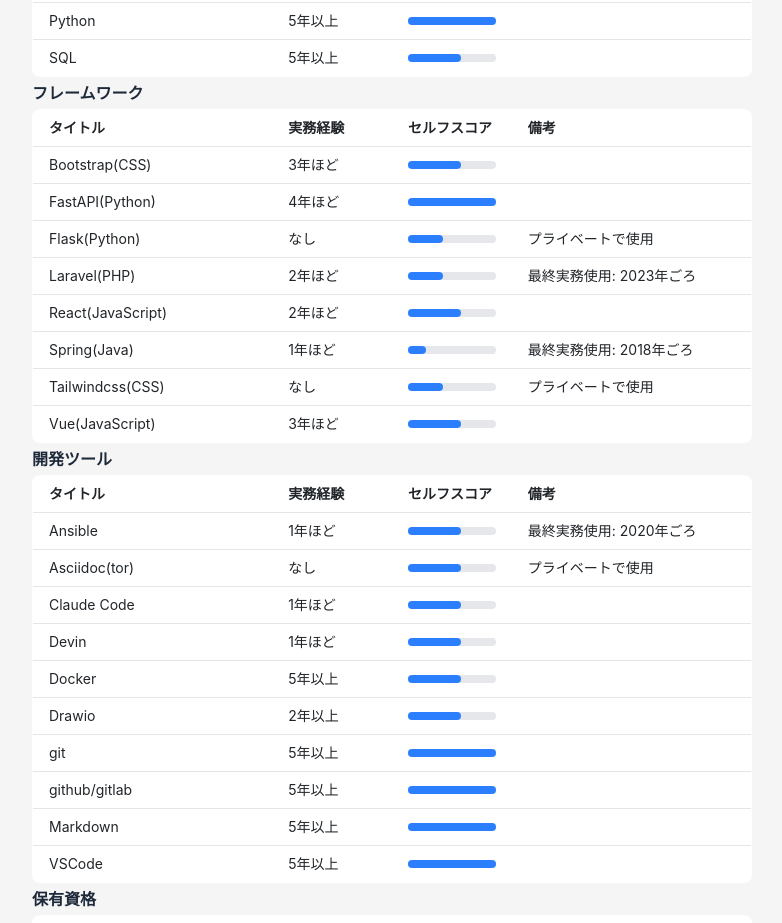
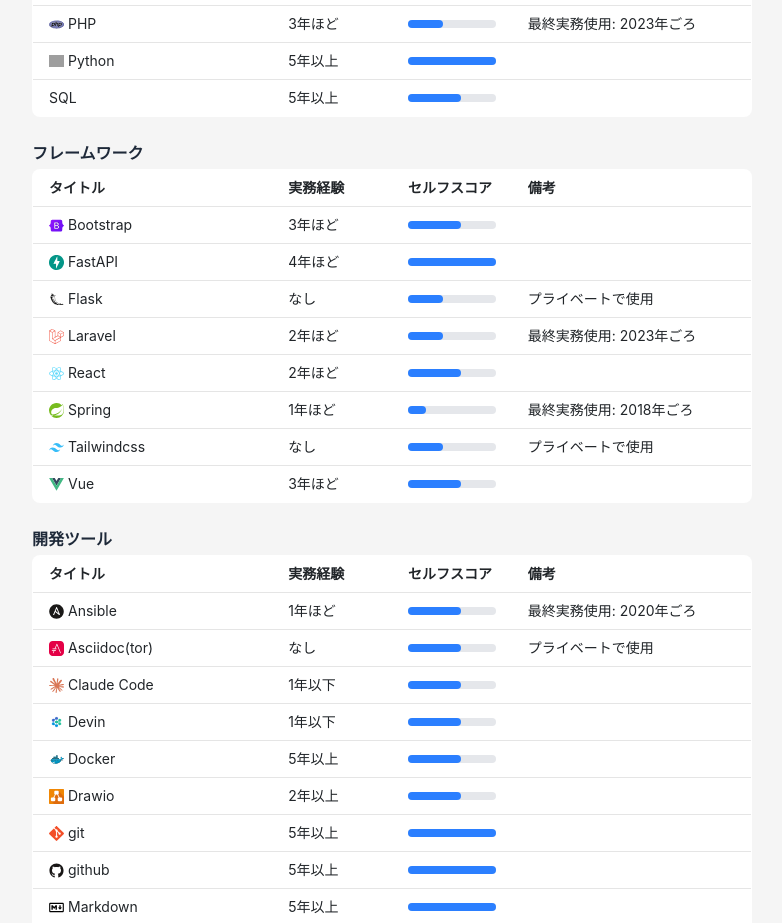
Before and after one commit to yoshik159753/portfolio, a Next.js app: page / in a window 1280 px wide. Shown: the part 3897-4820 px from the top of the page, without its empty margins (248-1030 px from the left). Built offline with nearby package versions, Linux system fonts and the light colour scheme; grey boxes are pictures that could not be loaded.

Commit message:
upd スキルセット

```diff
--- a/components/skills.js
+++ b/components/skills.js
@@ -1,4 +1,10 @@
 import Markdown from "@/components/markdown";
+
+const DevIcon = ({ dname, filename, size = 15 }) => <div className="flex items-center">
+  <img src={`/images/icons/${filename}`} alt={filename} width={size} height={size} />
+  <span className="ml-1">{dname}</span>
+</div>
+
 
 const ProgressBar = ({ val, max }) => {
   const percent = Math.round((val / max) * 100);
@@ -43,8 +49,7 @@
                 className={`px-2 md:px-4 py-2
                             align-middle
                             border-x-0
-                            ${
-                              rowIndex < items.length - 1
+                            ${rowIndex < items.length - 1
                     ? "border-b border-neutral-200"
                     : ""
                   }`}
@@ -64,16 +69,15 @@
 };
 
 const Skills = () => {
-  // キャリア(WorkExperience)
-  const WorkExperience = () => {
-    const title = "キャリア";
   const header = [
     { label: "タイトル", className: "w-2/6" },
     { label: "実務経験", className: "w-1/6" },
     { label: "セルフスコア", className: "w-1/6" },
     { label: "備考", className: "w-2/6" },
   ];
-    const items = [
+
+  // キャリア(WorkExperience)
+  const workExperience = [
     {
       name: "リード・マネジメント(予算・人員・進捗管理)",
       exp: "2年ほど",
@@ -106,24 +110,8 @@
     },
   ];
 
-    return (
-      <>
-        <h6>{title}</h6>
-        <Table header={header} items={items} />
-      </>
-    );
-  };
-
   // エンジニアリングドメイン(EngineeringDomain)
-  const EngineeringDomain = () => {
-    const title = "エンジニアリングドメイン";
-    const header = [
-      { label: "タイトル", className: "w-2/6" },
-      { label: "実務経験", className: "w-1/6" },
-      { label: "セルフスコア", className: "w-1/6" },
-      { label: "備考", className: "w-2/6" },
-    ];
-    const items = [
+  const engineeringDomain = [
     {
       name: "Web系バックエンド",
       exp: "5年以上",
@@ -156,62 +144,46 @@
     },
   ];
 
-    return (
-      <>
-        <h6>{title}</h6>
-        <Table header={header} items={items} />
-      </>
-    );
-  };
-
   // プログラミング言語(ProgrammingLanguages)
-  const ProgrammingLang = () => {
-    const title = "プログラミング言語";
-    const header = [
-      { label: "タイトル", className: "w-2/6" },
-      { label: "実務経験", className: "w-1/6" },
-      { label: "セルフスコア", className: "w-1/6" },
-      { label: "備考", className: "w-2/6" },
-    ];
-    const items = [
+  const programmingLang = [
     {
-        name: "Bash",
+      name: <DevIcon dname="Bash" filename="bash.svg" />,
       exp: "5年以上",
       level: { val: 4, max: 5 },
       memo: "",
     },
     {
-        name: "C",
+      name: <DevIcon dname="C" filename="c.svg" />,
       exp: "5年ほど",
       level: { val: 1, max: 5 },
       memo: "最終実務使用: 2014年ごろ",
     },
     {
-        name: "C++",
+      name: <DevIcon dname="C++" filename="cplusplus.svg" />,
       exp: "1年ほど",
       level: { val: 1, max: 5 },
       memo: "最終実務使用: 2015年ごろ",
     },
     {
-        name: "Java",
+      name: <DevIcon dname="Java" filename="java.svg" />,
       exp: "3年ほど",
       level: { val: 2, max: 5 },
       memo: "最終実務使用: 2019年ごろ",
     },
     {
-        name: "JavaScript",
+      name: <DevIcon dname="JavaScript" filename="javascript.svg" />,
       exp: "5年ほど",
       level: { val: 4, max: 5 },
       memo: "",
     },
     {
-        name: "PHP",
+      name: <DevIcon dname="PHP" filename="php.svg" />,
       exp: "3年ほど",
       level: { val: 2, max: 5 },
       memo: "最終実務使用: 2023年ごろ",
     },
     {
-        name: "Python",
+      name: <DevIcon dname="Python" filename="python.svg" />,
       exp: "5年以上",
       level: { val: 5, max: 5 },
       memo: "",
@@ -224,171 +196,128 @@
     },
   ];
 
-    return (
-      <>
-        <h6>{title}</h6>
-        <Table header={header} items={items} />
-      </>
-    );
-  };
-
-  // フレームワーク(Frameworks)
-  const Frameworks = () => {
-    const title = "フレームワーク";
-    const header = [
-      { label: "タイトル", className: "w-2/6" },
-      { label: "実務経験", className: "w-1/6" },
-      { label: "セルフスコア", className: "w-1/6" },
-      { label: "備考", className: "w-2/6" },
-    ];
-    const items = [
+  const frameworks = [
     {
-        name: "Bootstrap(CSS)",
+      name: <DevIcon dname="Bootstrap" filename="bootstrap.svg" />,
       exp: "3年ほど",
       level: { val: 3, max: 5 },
       memo: "",
     },
     {
-        name: "FastAPI(Python)",
+      name: <DevIcon dname="FastAPI" filename="fastapi.svg" />,
       exp: "4年ほど",
       level: { val: 5, max: 5 },
       memo: "",
     },
     {
-        name: "Flask(Python)",
+      name: <DevIcon dname="Flask" filename="flask.svg" />,
       exp: "なし",
       level: { val: 2, max: 5 },
       memo: "プライベートで使用",
     },
     {
-        name: "Laravel(PHP)",
+      name: <DevIcon dname="Laravel" filename="laravel.svg" />,
       exp: "2年ほど",
       level: { val: 2, max: 5 },
       memo: "最終実務使用: 2023年ごろ",
     },
     {
-        name: "React(JavaScript)",
+      name: <DevIcon dname="React" filename="react.svg" />,
       exp: "2年ほど",
       level: { val: 3, max: 5 },
       memo: "",
     },
     {
-        name: "Spring(Java)",
+      name: <DevIcon dname="Spring" filename="spring.svg" />,
       exp: "1年ほど",
       level: { val: 1, max: 5 },
       memo: "最終実務使用: 2018年ごろ",
     },
     {
-        name: "Tailwindcss(CSS)",
+      name: <DevIcon dname="Tailwindcss" filename="tailwindcss.svg" />,
       exp: "なし",
       level: { val: 2, max: 5 },
       memo: "プライベートで使用",
     },
     {
-        name: "Vue(JavaScript)",
+      name: <DevIcon dname="Vue" filename="vuejs.svg" />,
       exp: "3年ほど",
       level: { val: 3, max: 5 },
       memo: "",
     },
   ];
 
-    return (
-      <>
-        <h6>{title}</h6>
-        <Table header={header} items={items} />
-      </>
-    );
-  };
-
   // 開発ツール(DevelopmentTools)
-  const DevTools = () => {
-    const title = "開発ツール";
-    const header = [
-      { label: "タイトル", className: "w-2/6" },
-      { label: "実務経験", className: "w-1/6" },
-      { label: "セルフスコア", className: "w-1/6" },
-      { label: "備考", className: "w-2/6" },
-    ];
-    const items = [
+  const devTools = [
     {
-        name: "Ansible",
+      name: <DevIcon dname="Ansible" filename="ansible.svg" />,
       exp: "1年ほど",
       level: { val: 3, max: 5 },
       memo: "最終実務使用: 2020年ごろ",
     },
     {
-        name: "Asciidoc(tor)",
+      name: <DevIcon dname="Asciidoc(tor)" filename="asciidoctor.svg" />,
       exp: "なし",
       level: { val: 3, max: 5 },
       memo: "プライベートで使用",
     },
     {
-        name: "Claude Code",
-        exp: "1年ほど",
+      name: <DevIcon dname="Claude Code" filename="claude.svg" />,
+      exp: "1年以下",
       level: { val: 3, max: 5 },
       memo: "",
     },
     {
-        name: "Devin",
-        exp: "1年ほど",
+      name: <DevIcon dname="Devin" filename="devin.png" />,
+      exp: "1年以下",
       level: { val: 3, max: 5 },
       memo: "",
     },
     {
-        name: "Docker",
+      name: <DevIcon dname="Docker" filename="docker.svg" />,
       exp: "5年以上",
       level: { val: 3, max: 5 },
       memo: "",
     },
     {
-        name: "Drawio",
+      name: <DevIcon dname="Drawio" filename="diagrams.svg" />,
       exp: "2年以上",
       level: { val: 3, max: 5 },
       memo: "",
     },
     {
-        name: "git",
+      name: <DevIcon dname="git" filename="git.svg" />,
       exp: "5年以上",
       level: { val: 5, max: 5 },
       memo: "",
     },
     {
-        name: "github/gitlab",
+      name: <DevIcon dname="github" filename="github.svg" />,
       exp: "5年以上",
       level: { val: 5, max: 5 },
       memo: "",
     },
     {
-        name: "Markdown",
+      name: <DevIcon dname="Markdown" filename="markdown.svg" />,
       exp: "5年以上",
       level: { val: 5, max: 5 },
       memo: "",
     },
     {
-        name: "VSCode",
+      name: <DevIcon dname="VSCode" filename="vscode.svg" />,
       exp: "5年以上",
       level: { val: 5, max: 5 },
       memo: "",
     },
   ];
 
-    return (
-      <>
-        <h6>{title}</h6>
-        <Table header={header} items={items} />
-      </>
-    );
-  };
-
   // 保有資格(Certifications)
-  const Certifications = () => {
-    const title = "保有資格";
-    const header = [
+  const headerCertifications = [
     { label: "タイトル", className: "w-6/12" },
     { label: "取得年", className: "w-2/12" },
     { label: "備考", className: "w-4/12" },
   ];
-    const items = [
+  const certifications = [
     {
       name: "経済産業省 基本情報技術者",
       date: "2008年5月",
@@ -403,16 +332,32 @@
 
   return (
     <>
-        <h6>{title}</h6>
-        <Table header={header} items={items} />
-      </>
-    );
-  };
-
-  // その他(Miscellaneous)
-  const Miscellaneous = () => {
-    return (
-      <>
+      <h2>スキルセット</h2>
+      <div>
+        <h6>キャリア</h6>
+        <Table header={header} items={workExperience} />
+      </div>
+      <div className="mt-6">
+        <h6>エンジニアリングドメイン</h6>
+        <Table header={header} items={engineeringDomain} />
+      </div>
+      <div className="mt-6">
+        <h6>プログラミング言語</h6>
+        <Table header={header} items={programmingLang} />
+      </div>
+      <div className="mt-6">
+        <h6>フレームワーク</h6>
+        <Table header={header} items={frameworks} />
+      </div>
+      <div className="mt-6">
+        <h6>開発ツール</h6>
+        <Table header={header} items={devTools} />
+      </div>
+      <div className="mt-6">
+        <h6>保有資格</h6>
+        <Table header={headerCertifications} items={certifications} />
+      </div>
+      <div className="mt-6">
         <h6>その他</h6>
         <Markdown>{`
 - 主に使用する OS について、開発機は Windows 、サーバ OS は Linux(Ubuntu, CentOS)
@@ -421,20 +366,7 @@
 - オブジェクト指向を意識した設計/開発
 - ユニットテストの実践
 - Slack や Zoom を用いたコミュニケーション`}</Markdown>
-      </>
-    );
-  };
-
-  return (
-    <>
-      <h2 className="mb-4">スキルセット</h2>
-      <WorkExperience />
-      <EngineeringDomain />
-      <ProgrammingLang />
-      <Frameworks />
-      <DevTools />
-      <Certifications />
-      <Miscellaneous />
+      </div>
     </>
   );
 };
```
Lines whose indentation alone changed are shown as unchanged.
